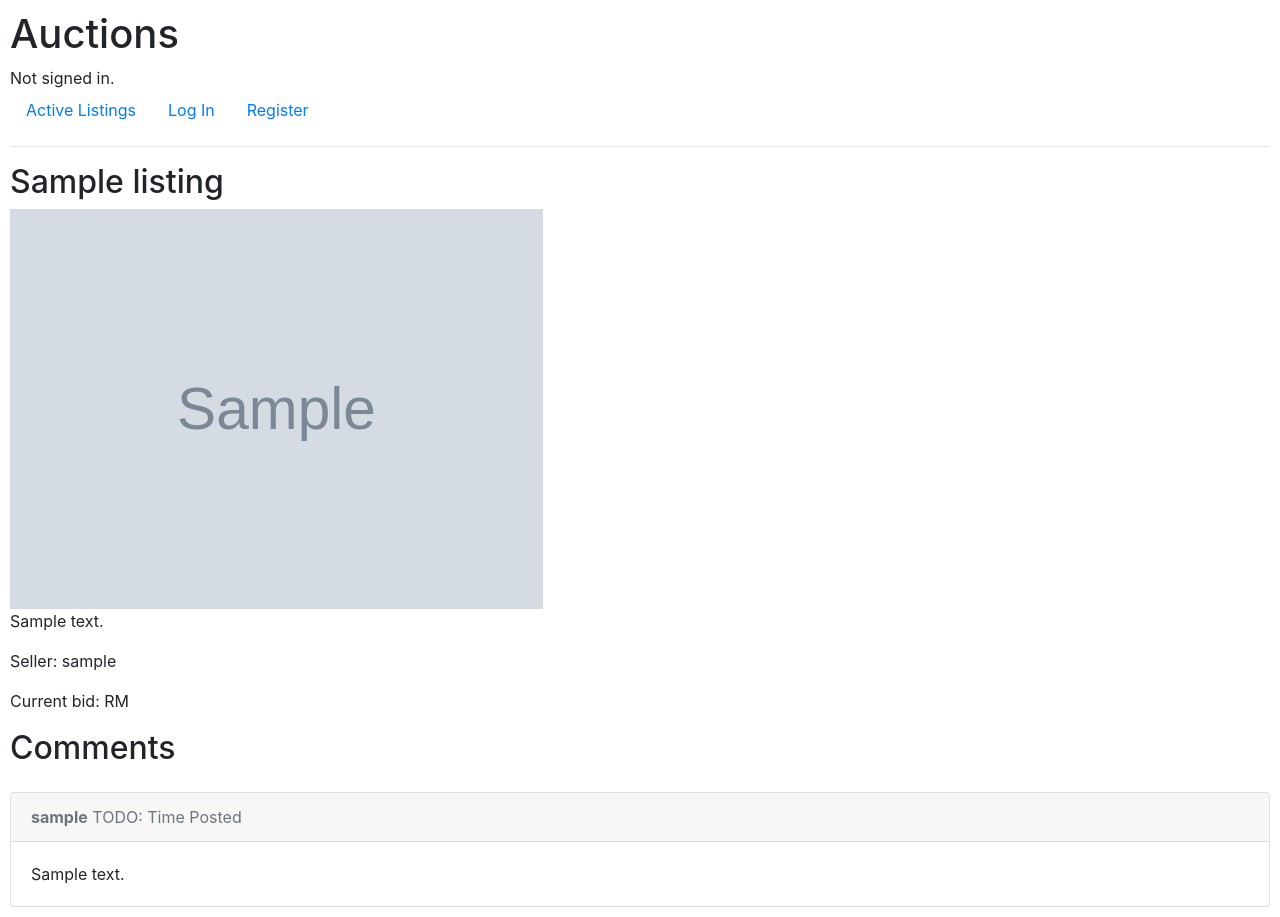
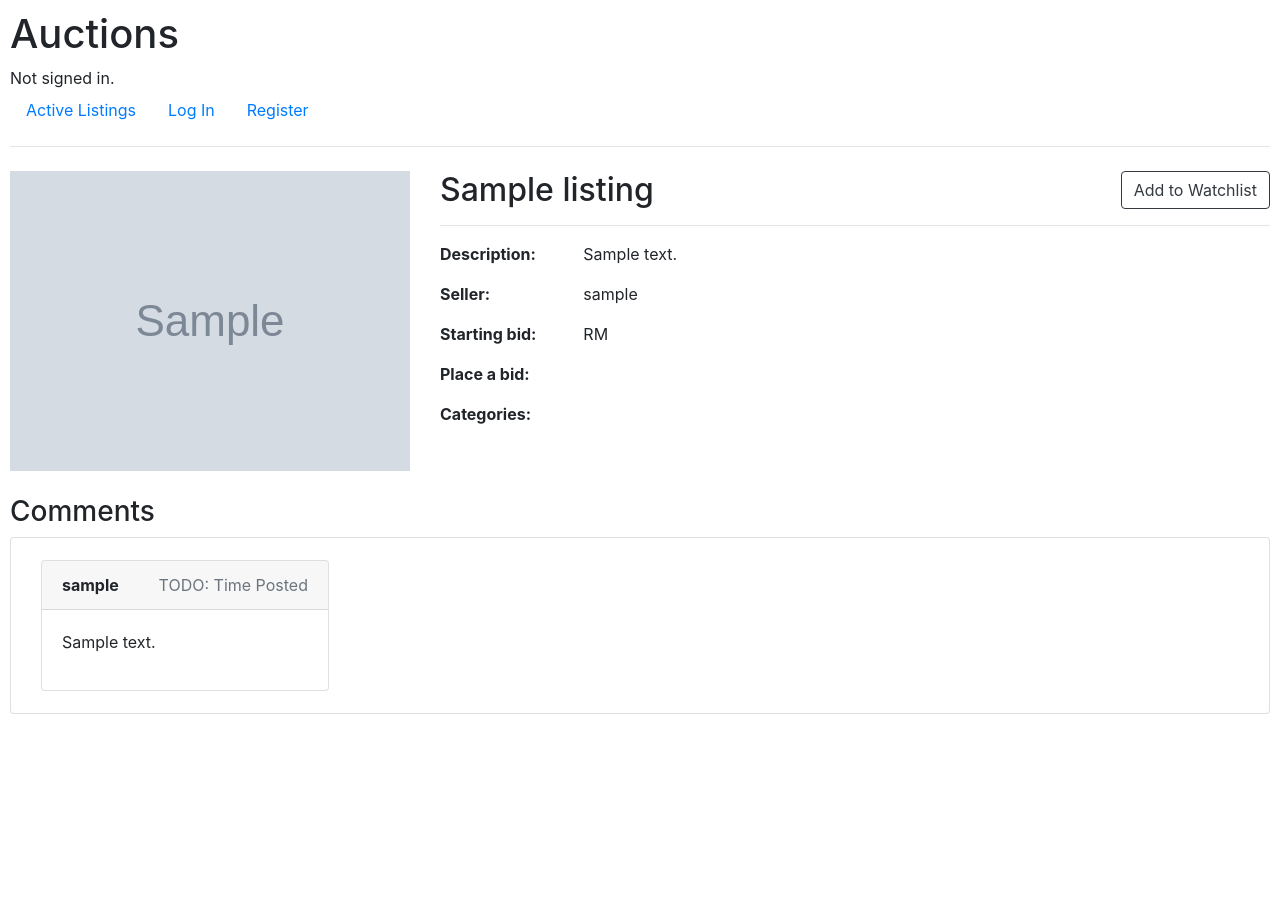
Before and after one commit to kjown/commerce, a Django app: page /listing/1 in a window 1280 px wide. After the commit the page ends 714 px from the top, so only its background shows below. Run offline with Django 3.2, Linux system fonts and the light colour scheme; tables that the repository leaves empty hold one stand-in row (values such as "Sample post"); grey boxes marked "Sample" are stand-in pictures; some libraries are stand-ins or nearby versions.

Commit message:
improve formatting of ActiveListing page and Listing page

```diff
--- /dev/null
+++ b/auctions/static/auctions/js/script.js
@@ -0,0 +1,31 @@
+document.addEventListener("DOMContentLoaded", function() {
+    // Close Auction Confirmation Dialog
+    const closeAuctionButton = document.querySelector("#close-auction-btn");
+    closeAuctionButton.addEventListener("click", function(event) {
+        const confirmed = confirm("Are you sure you want to close this listing?");
+        if (!confirmed) {
+            event.preventDefault();
+        }
+    });
+
+    // Add to Watchlist alert
+    const addToWatchlist = document.querySelector("#add-watchlist-btn");
+    addToWatchlist.addEventListener("click", function() {
+        alert("Listing added to watchlist.")
+    });
+
+    // Add to Watchlist alert
+    const removeFromWatchlist = document.querySelector("#remove-watchlist-btn");
+    removeFromWatchlist.addEventListener("click", function() {
+        alert("Listing removed from watchlist.");
+    });
+
+    // Format pricing format for all bidAmount elements
+    const bidElements = document.querySelectorAll(".bidAmount");
+    bidElements.forEach(function(bidElement) {
+        const bidValue = parseFloat(bidElement.textContent.replace('RM', '').trim());
+        if (!isNaN(bidValue)) {
+            bidElement.textContent = `RM ${bidValue.toLocaleString()}`;
+        }
+    });
+})
--- a/auctions/static/auctions/styles.css
+++ b/auctions/static/auctions/styles.css
@@ -1,3 +1,14 @@
 body {
     padding: 10px;
 }
+
+.card {
+    width: 18rem;
+    margin: 10px;
+    transition: transform 0.3s ease, box-shadow 0.3s ease;
+}
+
+.card:hover {
+    transform: translateY(-5px); /* Lifts the card */
+    box-shadow: 0px 4px 15px rgba(0, 0, 0, 0.1); /* Adds shadow */
+}
--- a/auctions/templates/auctions/layout.html
+++ b/auctions/templates/auctions/layout.html
@@ -8,6 +8,7 @@
         <link href="{% static 'auctions/styles.css' %}" rel="stylesheet">
     </head>
     <body>
+        <script src="{% static 'auctions/js/script.js' %}"></script>
         <h1>Auctions</h1>
         <div>
             {% if user.is_authenticated %}
--- a/auctions/templates/auctions/listing.html
+++ b/auctions/templates/auctions/listing.html
@@ -1,4 +1,5 @@
 {% extends "auctions/layout.html" %}
+{% load static %}
 
 {% block body %}
     <div class="container">
@@ -29,70 +30,134 @@
         </div>
     {% endif %}
 
-    <div class="row mx-3">
+    <!-- Main Item Display Section -->
+    <div class="row mt-4">
+        <!-- Image Section (Left Side) -->
+        <div class="col-md-4">
+            <img src="{{ listing.imageUrl }}" alt="{{ listing.title }}" class="img-fluid">
+        </div>
+
+        <!-- Item Details Section (Right Side) -->
+        <div class="col-md-8">
+            <div class="d-flex align-items-center justify-content-between">
+                <h2 class="mb-0">{{ listing.title }}</h2>
+                {% if isListingInWatchlist %}
+                    <form action="{% url 'removeWatchlist' id=listing.id %}" method="POST" class="ml-2">
+                        {% csrf_token %}
+                        <button type="submit" class="btn btn-outline-secondary">Remove from Watchlist</button>
+                    </form>
+                {% else %}
+                    <form action="{% url 'addWatchlist' id=listing.id %}" method="POST" class="ml-2" id="add-watchlist-btn">
+                        {% csrf_token %}
+                        <button type="submit" class="btn btn-outline-dark">Add to Watchlist</button>
+                    </form>
+                {% endif %}
+            </div>
+            <hr>
+            <!-- Listing Details -->
+            <div class="row">
+                <div class="col-md-2">
+                    <p><strong>Description:</strong></p>
+                </div>
+                <div class="col-md-9">
+                    <p>{{ listing.description }}</p>
+                </div>
+            </div>
+
+            <div class="row">
+                <div class="col-md-2">
+                    <p><strong>Seller:</strong></p>
+                </div>
+                <div class="col-md-9">
+                    <p>{{ listing.creator }}</p>
+                </div>
+            </div>
+
+            <div class="row">
+                <div class="col-md-2">
+                    <p><strong>Starting bid:</strong></p>
+                </div>
+                <div class="col-md-9">
+                    <p>RM{{ listing.starting_price.bid }}</p>
+                </div>
+            </div>
+
+            <!-- Bidding Section -->
+            <div class="row">
+                <div class="col-md-2">
+                    <p><strong>Place a bid:</strong></p>
+                </div>
+                <div class="col-md-9">
+                    {% if user.is_authenticated and listing.isActive %}
+                        <form action="{% url 'addBid' id=listing.id %}" method="POST" class="d-flex">
+                            {% csrf_token %}
+                            <div class="form-group d-flex w-100">
+                                <input type="number" min="0" name="newBid" placeholder="Add New Bid" class="form-control" style="width: auto; margin-right: 10px;">
+                                <button type="submit" class="btn btn-outline-dark">Place Bid</button>
+                            </div>
+                        </form>
+                    {% endif %}
+                </div>
+            </div>
+
+            <div class="row">
+                <div class="col-md-2">
+                    <p><strong>Categories:</strong></p>
+                </div>
+                <div class="col-md-9">
+                    <p>
+                        {% for category in listing.categories.all %}
+                            <a href="{% url 'category' category.id %}">{{ category.name }}</a>{% if not forloop.last %}, {% endif %}
+                        {% endfor %}
+                    </p>
+                </div>
+            </div>
+
+
+
+            <!-- Action Buttons Section -->
+            <div class="mt-3">
                 {% if user.is_authenticated and listing.isActive %}
                     {% if isSeller %}
-                <form action="{% url 'closeAuction' id=listing.id %}" method="POST" class="mx-3">
+                        <form action="{% url 'closeAuction' id=listing.id %}" method="POST" class="mt-2">
                             {% csrf_token %}
-                    <button type="submit" class="btn btn-danger">Close Auction</button>
-                </form>
-            {% endif %}
-            {% if isListingInWatchlist %}
-                <form action="{% url 'removeWatchlist' id=listing.id %}" method="POST">
-                    {% csrf_token %}
-                    <button type="submit" class="btn btn-danger">Remove From Watchlist</button>
-                </form>
-            {% else %}
-                <form action="{% url 'addWatchlist' id=listing.id %}" method="POST">
-                    {% csrf_token %}
-                    <button type="submit" class="btn btn-success">Add to Watchlist</button>
+                            <button type="submit" class="btn btn-outline-danger">Close Auction</button>
                         </form>
                     {% endif %}
                 {% endif %}
             </div>
+        </div>
+    </div>
 
-    <h2>{{ listing.title }}</h2>
-    <img src="{{ listing.imageUrl }}" alt="{{ listing.title }}" height="400px">
-    <p>{{ listing.description }}</p>
-    <p>Seller: {{ listing.creator }}</p>
-    <p>Current bid: RM{{ listing.starting_price.bid }}</p>
-
-    {% if user.is_authenticated and listing.isActive %}
-        <form action="{% url 'addBid' id=listing.id %}" method="POST">
+    <!-- Comments Section -->
+    <div class="mt-4">
+        <h3>Comments</h3>
+        {% if user.is_authenticated %}
+            <form action="{% url 'addComment' id=listing.id %}" method="POST" class="mb-3">
                 {% csrf_token %}
-            <div class="form-group">
-                <label for="price">Add Bid</label>
-                <input type="number" min="0" name="newBid" placeholder="Add New Bid">
-                <button type="Submit" class="btn btn-primary">Place Bid</button>
+                <div class="input-group">
+                    <input type="text" name="newComment" placeholder="Write your comment here..." class="form-control">
+                    <div class="input-group-append">
+                        <button type="submit" class="btn btn-outline-dark">Post comment</button>
                     </div>
-        </form>
-    {% endif %}
-
-    <h2>Comments</h2>
-    {% if user.is_authenticated %}
-        <form action="{% url 'addComment' id=listing.id %}" method="POST">
-            {% csrf_token %}
-            <div class="form-group">
-                <input type="text" name="newComment" placeholder="Add New Comment">
-                <button type="submit" class="btn btn-warning">Post comment</button>
                 </div>
             </form>
         {% endif %}
 
         <ul class="list-group">
             {% for comment in allComments %}
-            <div class="card mt-3">
+                <li class="list-group-item">
+                    <div class="card">
                         <div class="card-header">
-                    <div class="comment-info text-muted">
-                        <strong class="">{{ comment.author }}</strong>
-                        <span>TODO: Time Posted</span>
+                            <strong>{{ comment.author }}</strong>
+                            <span class="text-muted float-right">TODO: Time Posted</span>
+                        </div>
+                        <div class="card-body">
+                            <p>{{ comment.comment }}</p>
                         </div>
                     </div>
-                <div class="card-body">
-                    <p class="card-text">{{ comment.comment }}</p>
-                </div>
-            </div>
+                </li>
             {% endfor %}
         </ul>
-
+    </div>
 {% endblock %}
```
Also changed, not shown: auctions/templates/auctions/_listing_card.html (+9 -6 lines). Lines whose indentation alone changed are shown as unchanged.
